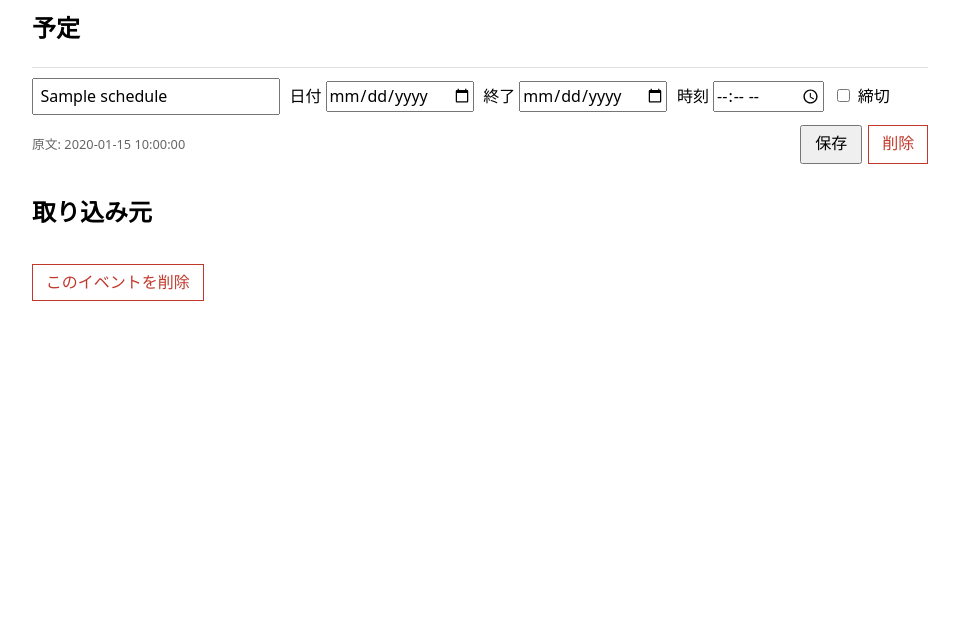
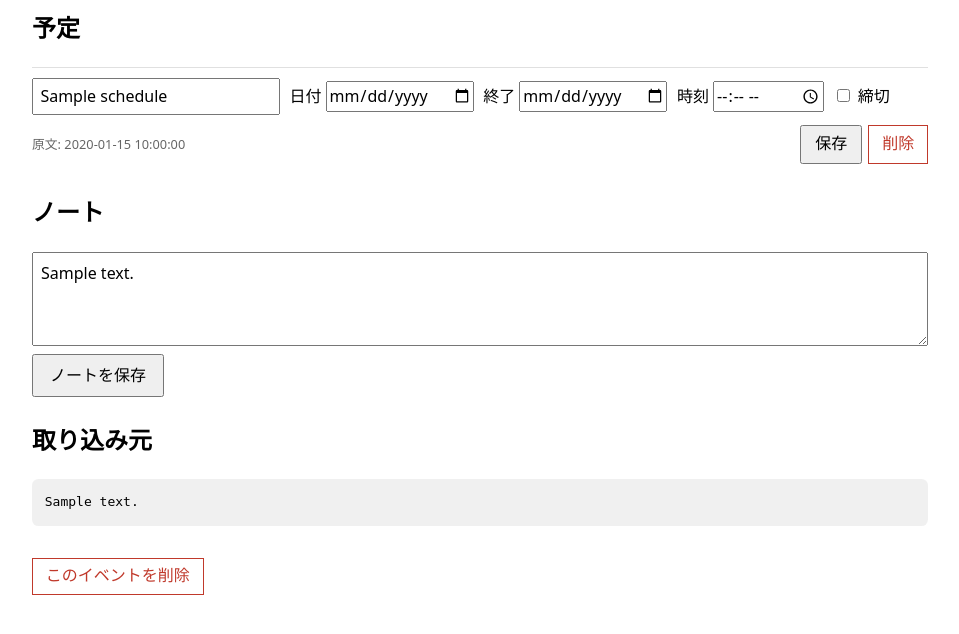
Before and after one commit to shugorun/calendar, a FastAPI app: template app/templates/event.html in a window 1280 px wide. Shown: the part 148-782 px from the top of the page, without its empty margins (160-1119 px from the left). Run offline with FastAPI, Linux system fonts and the light colour scheme; the template is opened without the code that fills it: most values are stand-ins (such as "Sample title", 1, 10 or a date in 2020).

Commit message:
Show original input image and add per-event notes
イベント詳細で取り込んだ元画像を表示し（GET /events/{id}/image で配信）、イベント
ごとの補足ノートを編集・保存できるようにした（POST /events/{id}/note, events.note）。
元画像と補足テキストは両方表示する。repository に update_note / get_event_image を
追加し、在メモリDBでテストした。

ライブ確認: 画像イベント詳細で元画像が表示され、ノート保存が永続化され、画像配信が
image/png を返すことを確認。

Co-Authored-By: Claude Opus 4.8 (1M context) <noreply@anthropic.com>

```diff
--- a/app/main.py
+++ b/app/main.py
@@ -7,7 +7,7 @@ from pathlib import Path
 
 from dotenv import load_dotenv
 from fastapi import Depends, FastAPI, File, Form, HTTPException, Request, UploadFile
-from fastapi.responses import HTMLResponse, RedirectResponse
+from fastapi.responses import HTMLResponse, RedirectResponse, Response
 from fastapi.staticfiles import StaticFiles
 from fastapi.templating import Jinja2Templates
 
@@ -128,6 +128,29 @@ def edit_event(event_id: int, title: str = Form(...)) -> RedirectResponse:
     return RedirectResponse(url=f"/events/{event_id}", status_code=303)
 
 
+@app.get("/events/{event_id}/image")
+def event_image(event_id: int) -> Response:
+    conn = connect()
+    try:
+        image = repository.get_event_image(conn, event_id)
+    finally:
+        conn.close()
+    if image is None:
+        raise HTTPException(status_code=404, detail="画像がありません")
+    data, mime = image
+    return Response(content=data, media_type=mime)
+
+
+@app.post("/events/{event_id}/note")
+def edit_note(event_id: int, note: str = Form("")) -> RedirectResponse:
+    conn = connect()
+    try:
+        repository.update_note(conn, event_id, note)
+    finally:
+        conn.close()
+    return RedirectResponse(url=f"/events/{event_id}", status_code=303)
+
+
 @app.post("/events/{event_id}/delete")
 def delete_event_route(event_id: int) -> RedirectResponse:
     conn = connect()
--- a/app/static/style.css
+++ b/app/static/style.css
@@ -238,6 +238,33 @@ main {
   border-radius: 0.4rem;
 }
 
+.source-image {
+  max-width: 100%;
+  border: 1px solid color-mix(in srgb, currentColor 20%, transparent);
+  border-radius: 0.4rem;
+}
+
+.note-form {
+  display: flex;
+  flex-direction: column;
+  gap: 0.5rem;
+  margin-bottom: 1.5rem;
+}
+
+.note-form textarea {
+  width: 100%;
+  box-sizing: border-box;
+  padding: 0.5rem;
+  font: inherit;
+}
+
+.note-form button {
+  align-self: flex-start;
+  padding: 0.4rem 1rem;
+  font: inherit;
+  cursor: pointer;
+}
+
 .delete-event {
   margin-top: 2rem;
 }
--- a/app/templates/event.html
+++ b/app/templates/event.html
@@ -39,11 +39,25 @@
       <p class="empty">予定はありません（日付を入れると追えます）。</p>
       {% endfor %}
 
+      <h2>ノート</h2>
+      <form method="post" action="/events/{{ event.id }}/note" class="note-form">
+        <textarea name="note" rows="3" placeholder="補足メモを書く">{{ event.note }}</textarea>
+        <button type="submit">ノートを保存</button>
+      </form>
+
       <h2>取り込み元</h2>
-      {% if event.source_kind == 'text' and event.source_text %}
+      {% if event.has_image %}
+      <img
+        class="source-image"
+        src="/events/{{ event.id }}/image"
+        alt="取り込んだ画像"
+      />
+      {% endif %}
+      {% if event.source_text %}
       <pre class="source">{{ event.source_text }}</pre>
-      {% elif event.has_image %}
-      <p class="empty">画像から取り込み（元画像の表示はこの後のステップで対応）。</p>
+      {% endif %}
+      {% if not event.has_image and not event.source_text %}
+      <p class="empty">元入力はありません。</p>
       {% endif %}
 
       <form method="post" action="/events/{{ event.id }}/delete" class="delete-event">
```
Also changed, not shown: app/repository.py (+18 -0 lines), tests/test_repository_edit.py (+26 -0 lines).
